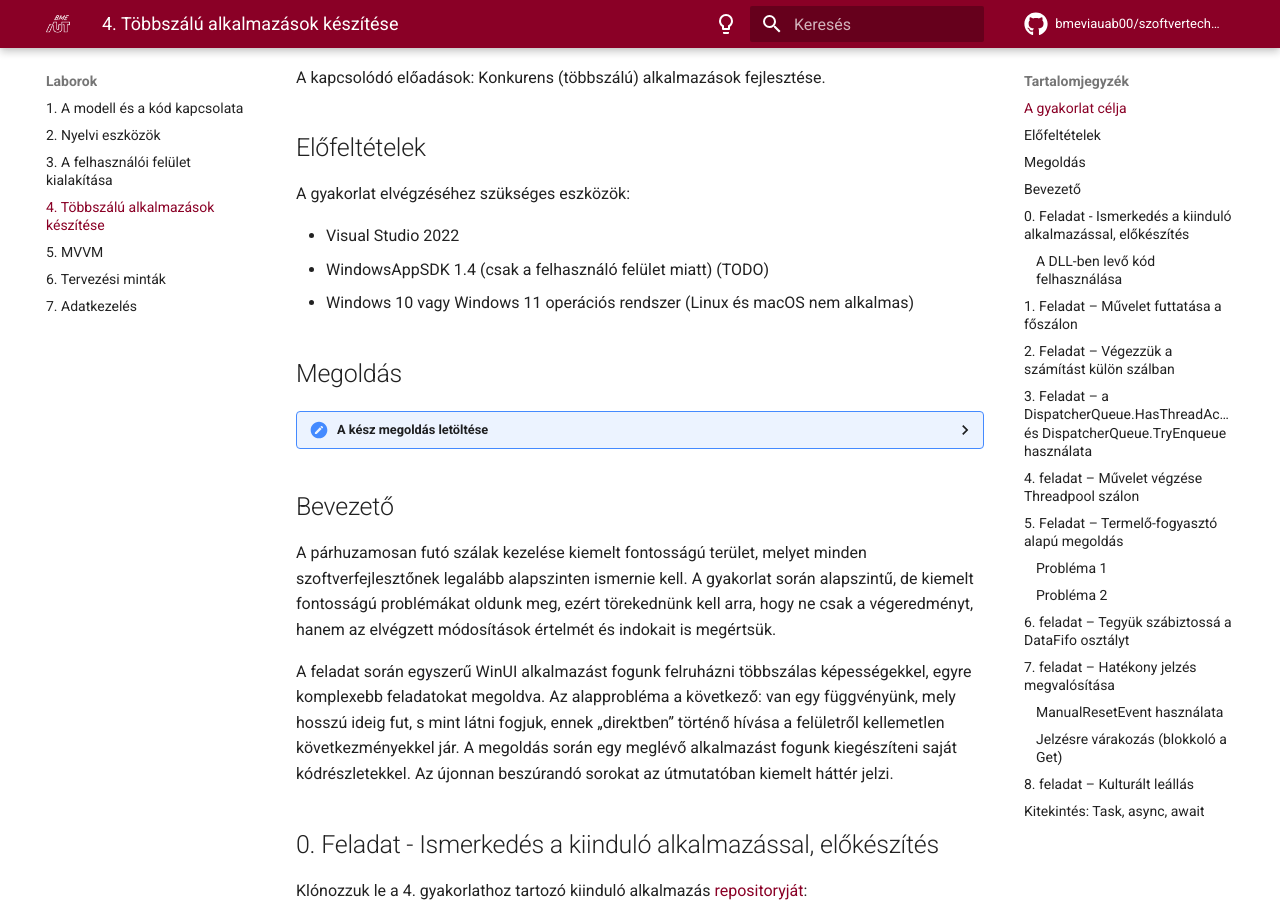
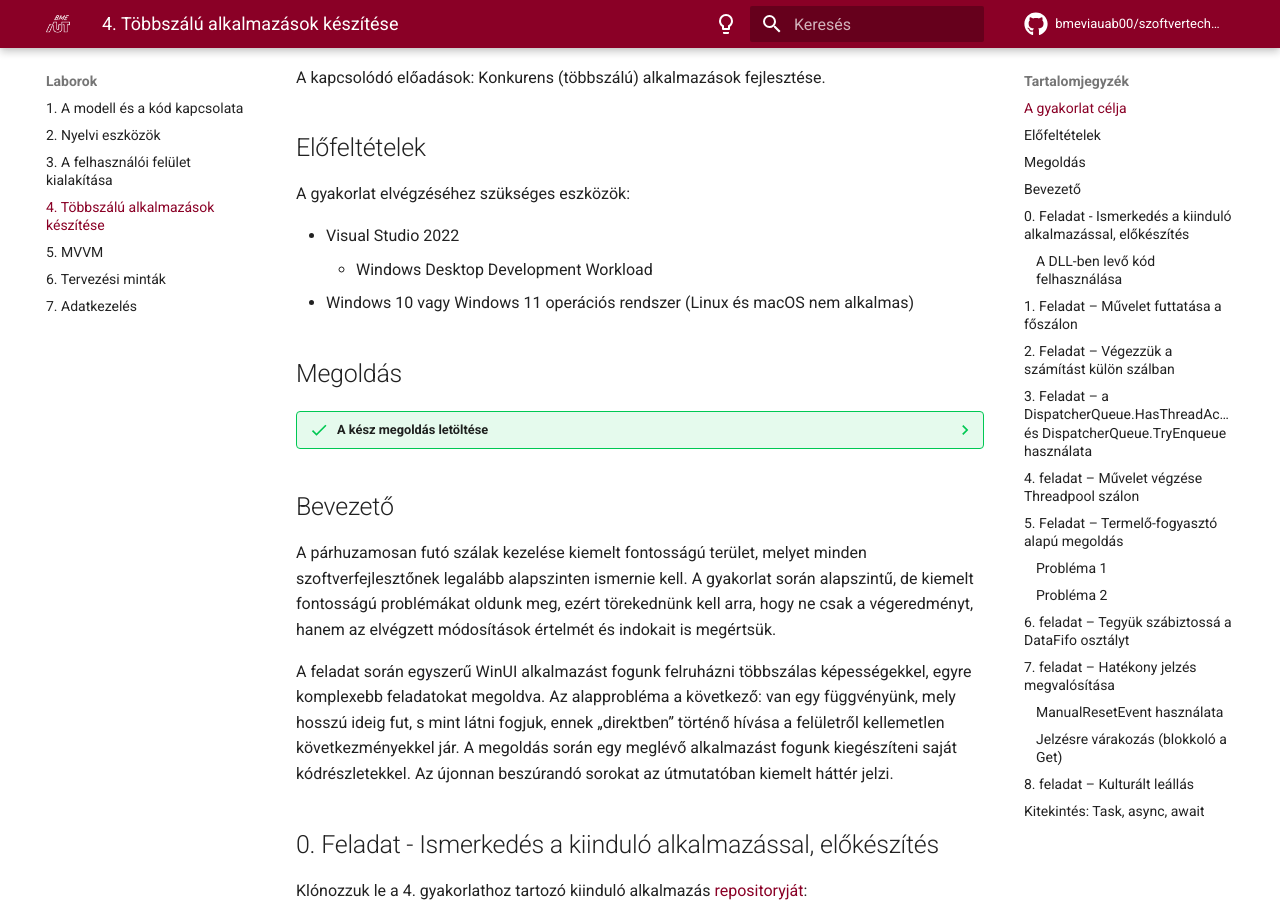
Before and after one commit to bmeviauab00/szoftvertechnikak, an MkDocs documentation site: the page built from docs/labor/4-tobbszalu/index.md, in a window 1280 px wide and 900 px high, scrolled down 609 px. Built offline with MkDocs 1.6.1 and Material for MkDocs 9.7.7, drawn with Linux system fonts in a browser that asks for light colours; emoji names are drawn with the system emoji font; comment, search, counter and statistics services are not loaded; the version menu is left out.

Commit message:
Lab4 fixes

````diff
--- a/docs/labor/4-tobbszalu/index.md
+++ b/docs/labor/4-tobbszalu/index.md
@@ -23,15 +23,15 @@ A kapcsolódó előadások: Konkurens (többszálú) alkalmazások fejlesztése.
 A gyakorlat elvégzéséhez szükséges eszközök:
 
 - Visual Studio 2022
-- WindowsAppSDK 1.4 (csak a felhasználó felület miatt) (TODO)
+    - Windows Desktop Development Workload
 - Windows 10 vagy Windows 11 operációs rendszer (Linux és macOS nem alkalmas)
 
 ## Megoldás
 
-??? "A kész megoldás letöltése"
+??? success "A kész megoldás letöltése"
     :exclamation: Lényeges, hogy a labor során a laborvezetőt követve kell dolgozni, tilos (és értelmetlen) a kész megoldás letöltése. Ugyanakkor az utólagos önálló gyakorlás során hasznos lehet a kész megoldás áttekintése, így ezt elérhetővé tesszük.
 
-    A megoldás GitHubon érhető el [itt](https://github.com/bmeviauab00/lab-tobbszalu-kiindulo/tree/megoldas). A legegyszerűbb mód a letöltésére, ha parancssorból a `git clone` utasítással leklónozzuk a gépünkre:
+    A megoldás [GitHubon érhető el](https://github.com/bmeviauab00/lab-tobbszalu-kiindulo/tree/megoldas). A legegyszerűbb mód a letöltésére, ha parancssorból a `git clone` utasítással leklónozzuk a gépünkre a `megoldas` ágat:
 
     ```git clone https://github.com/bmeviauab00/lab-tobbszalu-kiindulo -b megoldas```
 
````
Also changed, not shown: docs/labor/3-felhasznaloi-felulet/index.md (+1 -0 lines).
